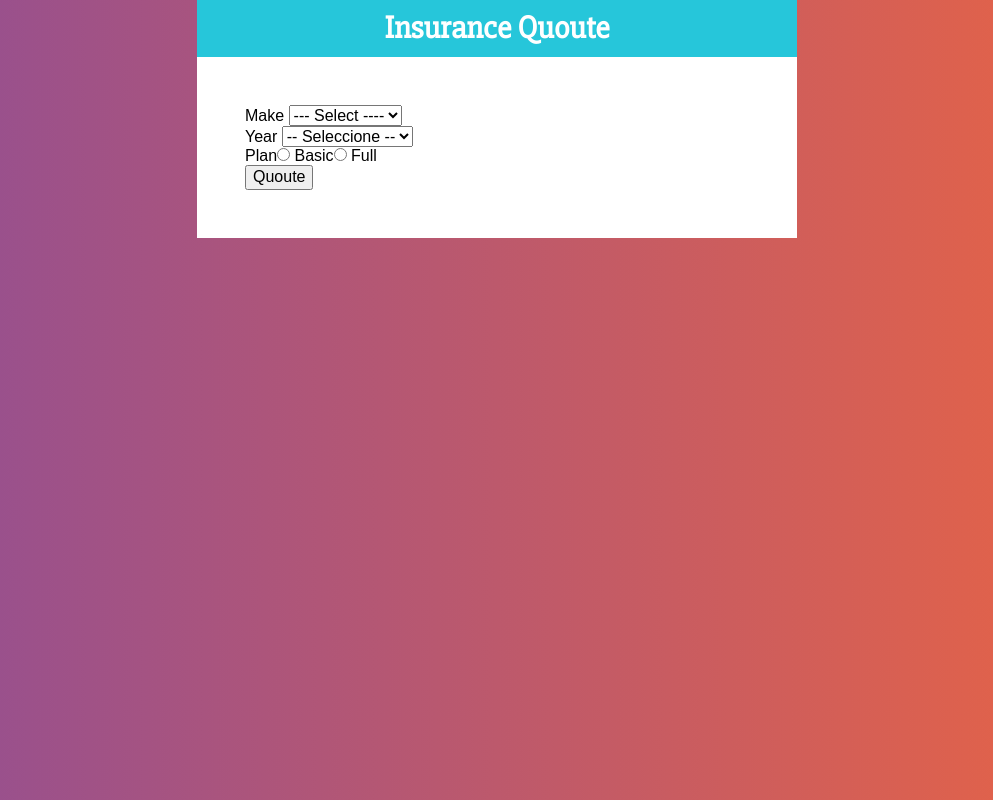
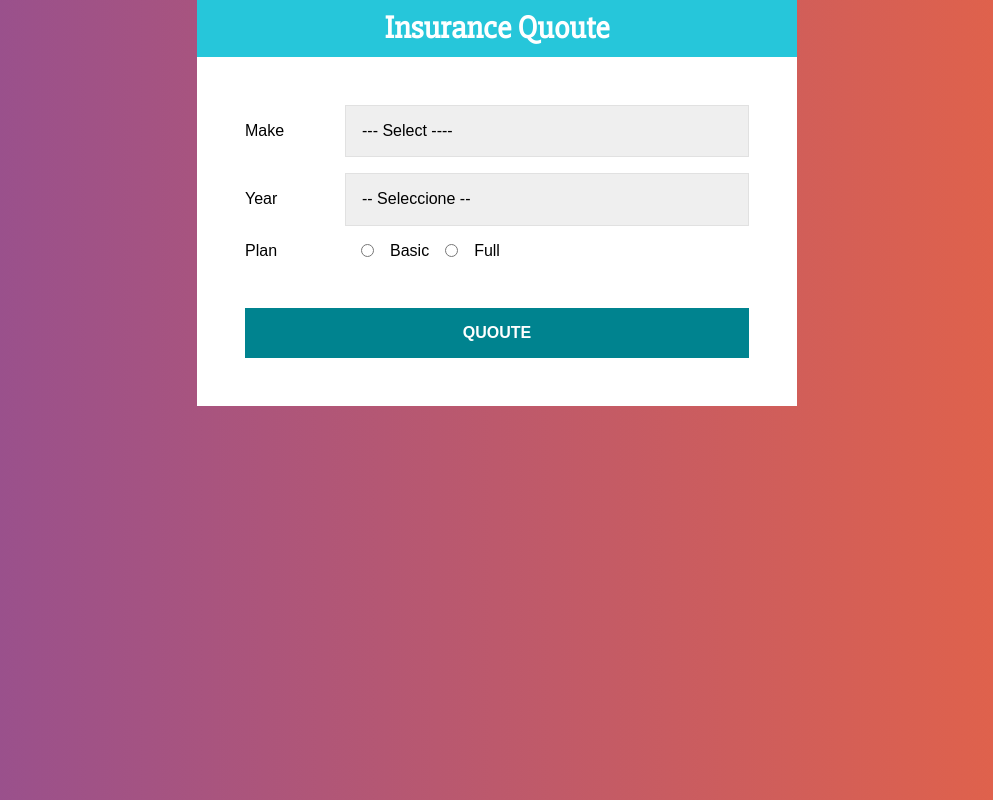
Before and after one commit to diegodjty/ins_quote, a React (Create React App) app: page / in a window 1280 px wide. Shown: the whole page, without its empty margins (143-1136 px from the left). Built offline with nearby package versions, Linux system fonts and the light colour scheme.

Commit message:
Add style components to form

```diff
--- a/src/components/Form.js
+++ b/src/components/Form.js
@@ -1,20 +1,62 @@
 import React from 'react'
+
+import styled from '@emotion/styled';
+
+const Field = styled.div`
+    display: flex;
+    margin-bottom: 1rem;
+    align-items: center;
+`;
+
+const Label = styled.label`
+    flex: 0 0 100px;
+`;
+
+const Select = styled.select`
+    display: block;
+    width: 100%;
+    padding: 1rem;
+    border: 1px solid #e1e1e1;
+    -webkit-appearance: none;
+`;
+
+const InputRadio = styled.input`
+    margin: 0 1rem;
+`;
+
+const Button = styled.button`
+    background-color: #00838F;
+    font-size: 16px;
+    width: 100%;
+    padding: 1rem;
+    color: #FFF;
+    text-transform: uppercase;
+    font-weight: bold;
+    border: none;
+    transition: background-color .3s ease;
+    margin-top: 2rem;
+
+    &:hover{
+        background-color: #26C6DA;
+        cursor: pointer;
+    }
+`;
 
 const Form = () => {
     return (
         <form>
-            <div>
-                <label htmlFor=""> Make </label>
-                <select name="" id="">
+            <Field>
+                <Label htmlFor=""> Make </Label>
+                <Select name="" id="">
                     <option value="">--- Select ----</option>
                     <option value="American">American</option>
                     <option value="European">European</option>
                     <option value="Asian">Asian</option>
-                </select>
-            </div>
-            <div>
-                <label htmlFor=""> Year </label>
-                <select name="" id="">
+                </Select>
+            </Field>
+            <Field>
+                <Label htmlFor=""> Year </Label>
+                <Select name="" id="">
                     <option value="">-- Seleccione --</option>
                     <option value="2021">2021</option>
                     <option value="2020">2020</option>
@@ -26,25 +68,25 @@
                     <option value="2014">2014</option>
                     <option value="2013">2013</option>
                     <option value="2012">2012</option>
-                </select>
-            </div>
+                </Select>
+            </Field>
 
-            <div>
-                <label>Plan</label>
-                <input
+            <Field>
+                <Label>Plan</Label>
+                <InputRadio
                     type="radio"
                     name="plan"
                     value="basic"
                 /> Basic
-                <input
+                <InputRadio
                     type="radio"
                     name="plan"
                     value="full"
                 /> Full
 
-            </div>
+            </Field>
 
-            <button type="button">Quoute</button>
+            <Button type="button">Quoute</Button>
 
         </form>
     )
```
